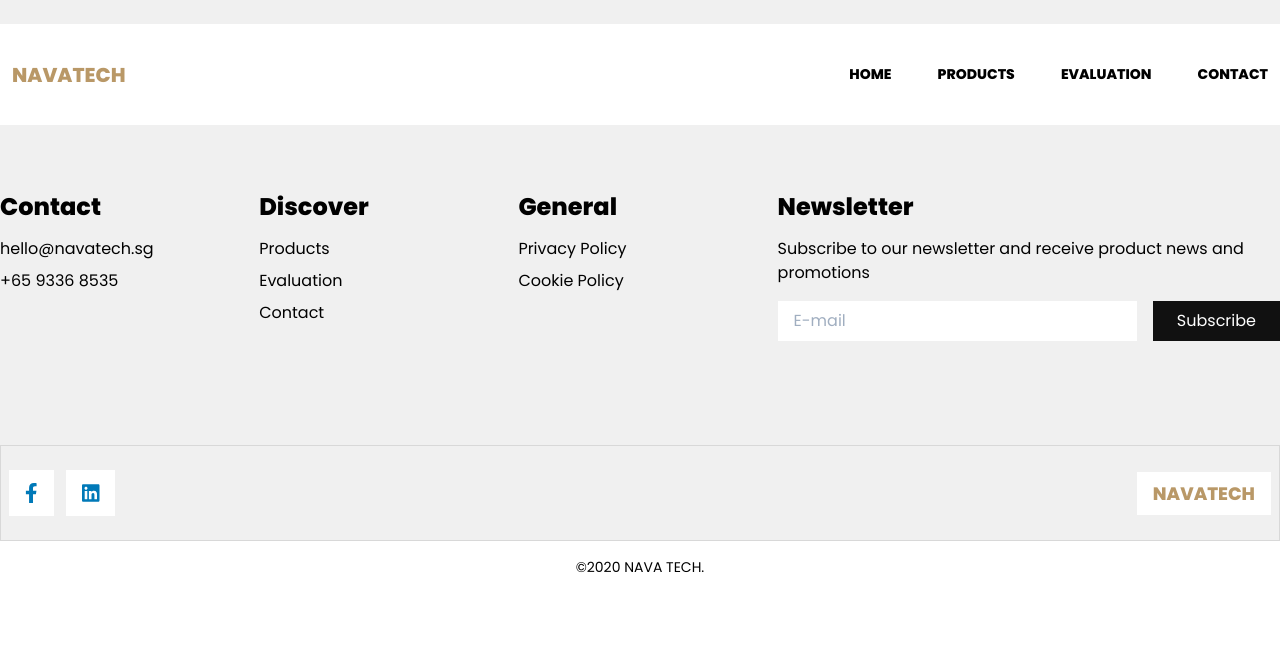
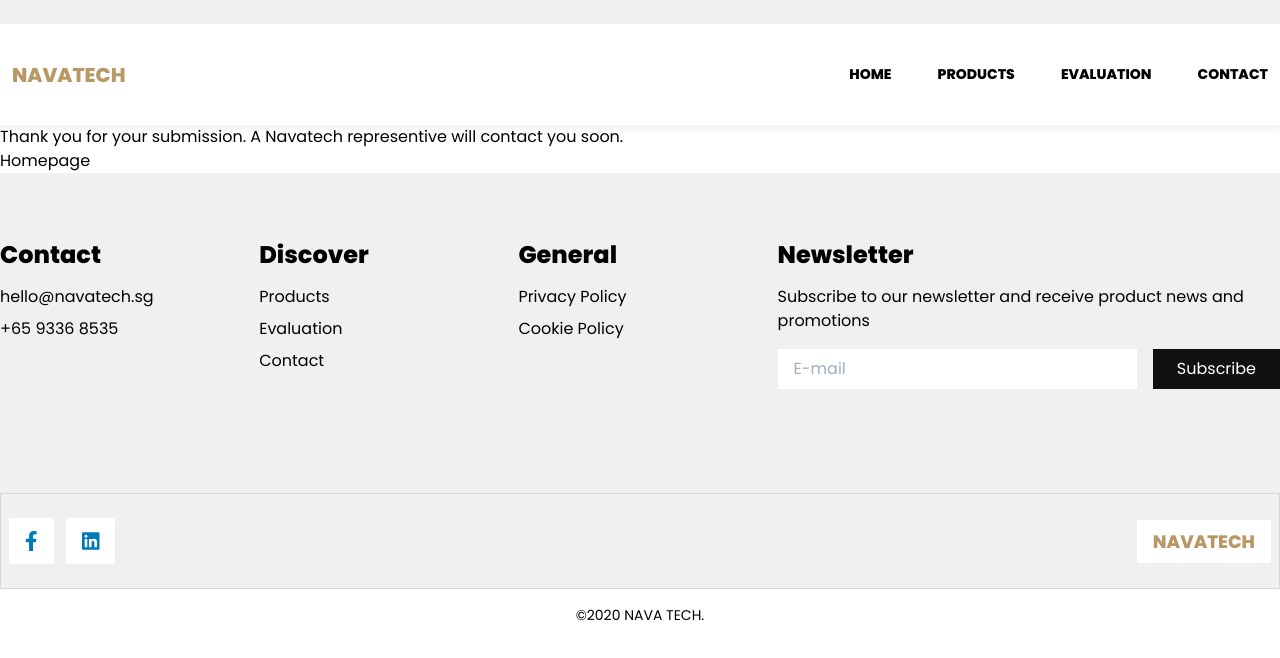
Before and after one commit to aatauil/Navatech-frontend, a React (Create React App) app: page /Thankyou in a window 1280 px wide. Shown: the top 658 px of the page. Built offline with nearby package versions, Linux system fonts and the light colour scheme.

Commit message:
TEST: add thank you page form submission

```diff
--- a/public/index.html
+++ b/public/index.html
@@ -35,7 +35,7 @@
 
     <!-- CONTACT FORM -->
 
-    <form name="contact-form" method="POST" data-netlify="true" netlify-honeypot="bot-field" hidden className=" border w-full p-12 border-black row-span-2 col-span-1 md:col-span-2 m-auto mb-16">
+    <form name="contact-form" method="POST" action="/Thankyou" data-netlify="true" netlify-honeypot="bot-field" hidden className=" border w-full p-12 border-black row-span-2 col-span-1 md:col-span-2 m-auto mb-16">
       <input type="text" name="first-name" id="first-name" className="p-6 mr-2 w-full h-12 bg-gray" >
       <input type="text" name="last-name" id="last-name" className="p-6 mr-2 w-full h-12 bg-gray" >
       <input type="tel" name="phone-number:" id="phone-number:" className="p-6 mr-2 w-full h-12 bg-gray" >
@@ -47,7 +47,7 @@
 
   <!-- POOL EVALUATION -->
 
-  <form name="pool-evaluation" method="POST" data-netlify="true" netlify-honeypot="bot-field" hidden>
+  <form name="pool-evaluation" method="POST" action="/Thankyou" data-netlify="true" netlify-honeypot="bot-field" hidden>
       <fieldset>
           <legend className="font-bold">What is your pool dimensions: (m)</legend>
               <input type="number" min="0" id="dimension-length" name="dimension-length" className="ml-0 p-6  md:w-32 md:h-12 bg-gray mb-2 h-4 w-full" placeholder="Lentgh"></input>
@@ -99,7 +99,7 @@
 
     <!-- NEWSLETTER -->
 
-    <form name="newsletter" method="POST" data-netlify="true" className="mt-4 flex " hidden>
+    <form name="newsletter" method="POST" action="/Thankyou" data-netlify="true" className="mt-4 flex " hidden>
       <input required className="w-full w-40 bg-white mr-4 text-base py-2 px-4" placeholder="E-mail" type="email" />
       <input type="submit" className="inline-flex text-white bg-black py-2 px-6 " value="Subscribe"></input>
   </form>
--- a/src/App.js
+++ b/src/App.js
@@ -10,6 +10,7 @@ import Products from './Routes/Products';
 import SingleProduct from './Routes/SingleProduct'
 import Contact from './Routes/Contact';
 import TopBar from './Components/Shared/TopBar'
+import Thankyou from './Routes/Thankyou'
 
 function App() {
   return (
@@ -24,6 +25,7 @@ function App() {
             <Route path="/Products" component={Products}/>
             <Route path="/Contact" component={Contact}/>
             <Route path="/Product/:id" component={SingleProduct}/>
+            <Route path="/Thankyou/" component={Thankyou}/>
           </Switch>
         <Footer />
       </div>
--- a/src/Routes/Contact.js
+++ b/src/Routes/Contact.js
@@ -21,7 +21,7 @@ function Contact() {
                     <h2 className="h2-title text-blue">Availability</h2>
                     <p className="text-center ">Monday - Friday: <br></br> 9 am - 6 pm</p>
                 </div>
-                <form name="contact-form" method="POST" data-netlify="true" netlify-honeypot="bot-field" className=" border w-full p-12 border-black row-span-2 col-span-1 md:col-span-2 m-auto mb-16">
+                <form name="contact-form" action="/Thankyou" method="POST" data-netlify="true" netlify-honeypot="bot-field" className=" border w-full p-12 border-black row-span-2 col-span-1 md:col-span-2 m-auto mb-16">
                 <input type='hidden' name='form-name' value='contact-form' />
                     <div className="grid  grid-cols-1 md:grid-cols-2 col-gap-20 py-6">
                         <div className="mt-6">
--- /dev/null
+++ b/src/Routes/Thankyou.js
@@ -0,0 +1,15 @@
+import React from 'react'
+import { Link } from 'react-router-dom';
+
+function Thankyou() {
+    return (
+        <div>
+            <h1>Thank you for your submission. A Navatech representive will contact you soon. </h1>
+            <Link to ="/">
+                <button>Homepage</button>
+            </Link>
+        </div>
+    )
+}
+
+export default Thankyou
```
